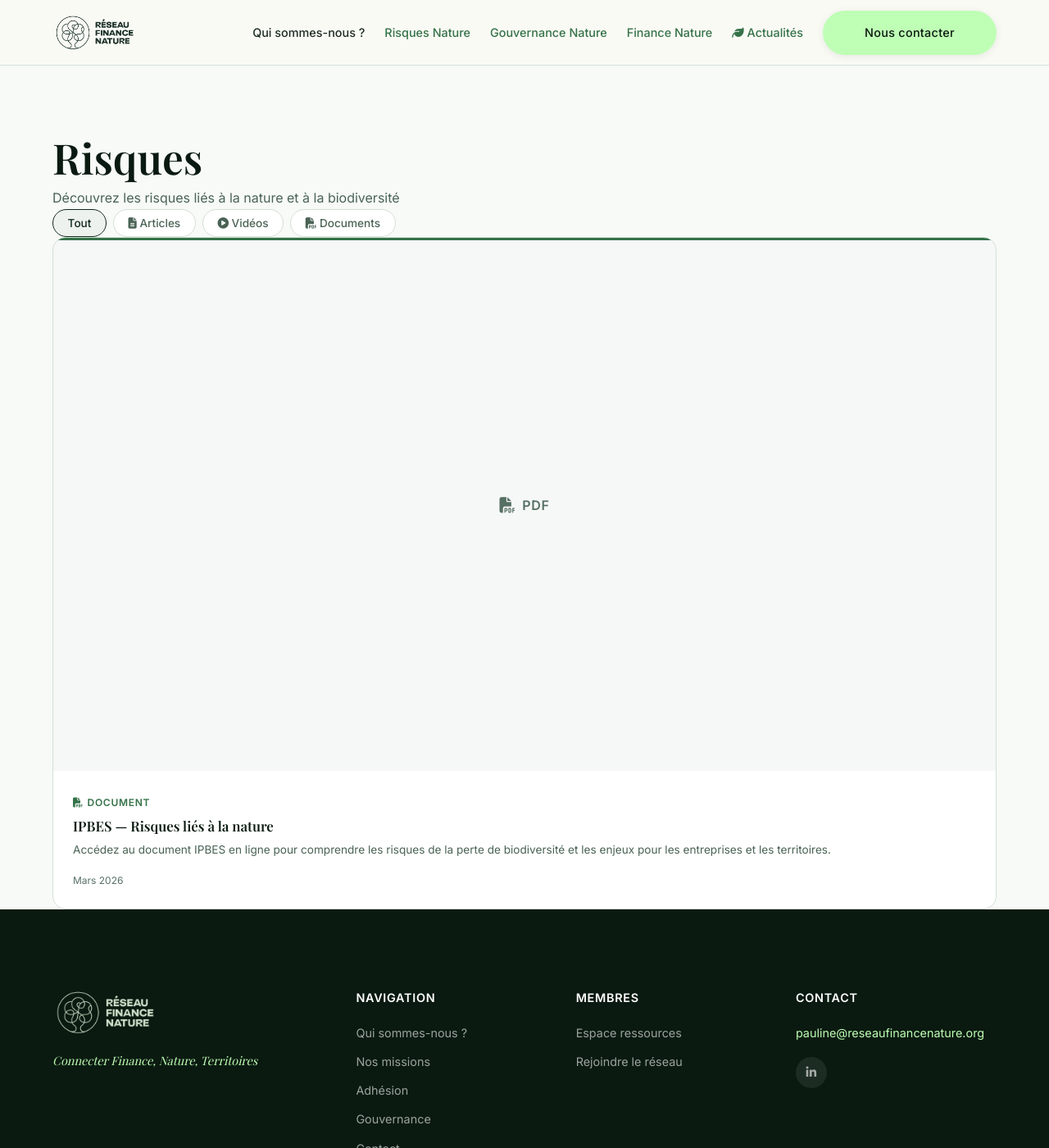
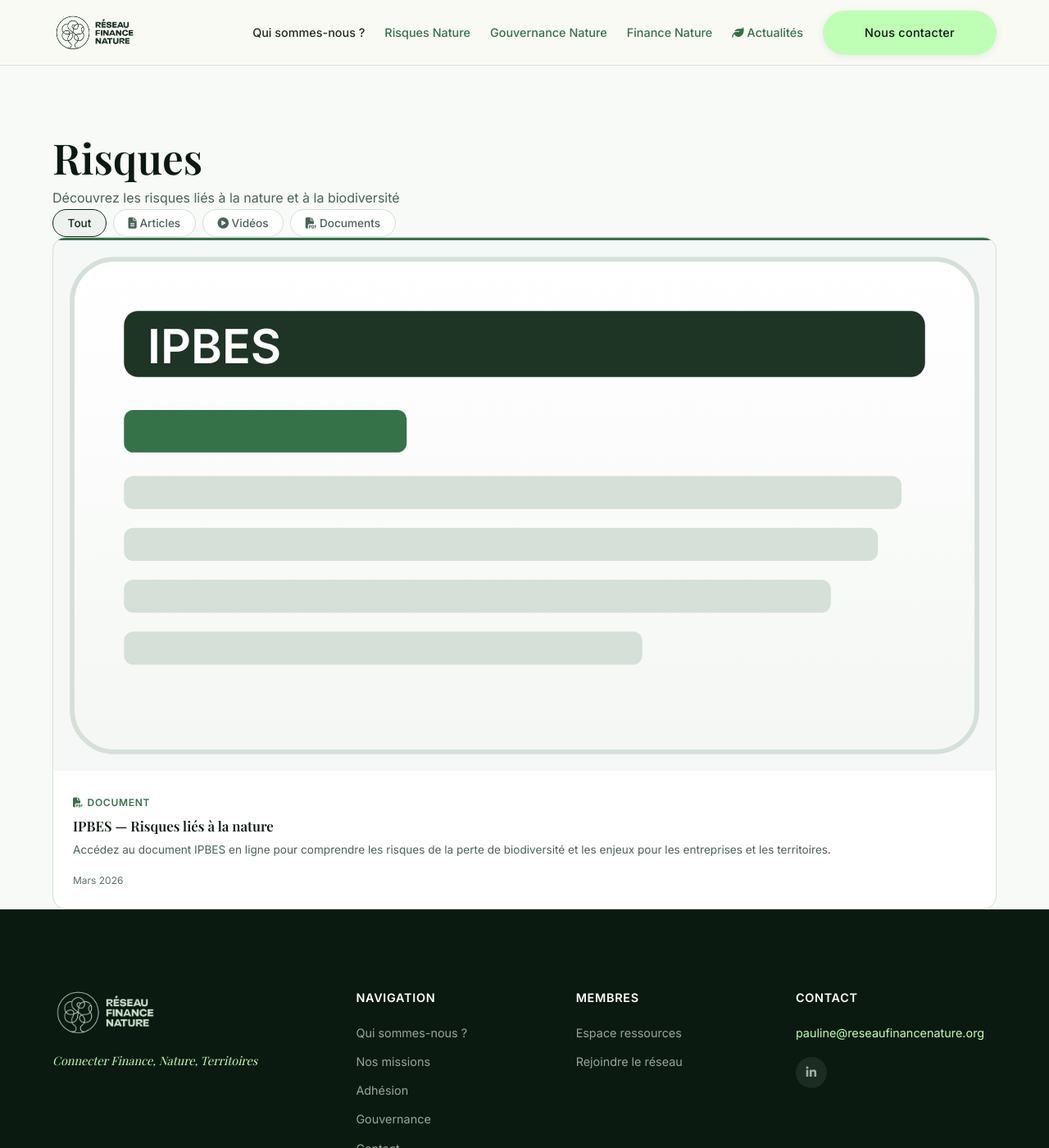
Before and after one commit to fabriceliut/reseau-finance-nature, a Jekyll site: the page built from pages/risques.html, in a window 1280 px wide and 1400 px high. Shown: the whole window at 82% size. Built offline with Jekyll 4.4.1, drawn with Linux system fonts in a browser that asks for light colours.

Commit message:
Add visual PDF preview thumbnail for IPBES resource on Risques page

```diff
--- a/assets/css/style.css
+++ b/assets/css/style.css
@@ -1094,6 +1094,14 @@ h4 { font-size: 1.1rem; }
   align-items: center;
   justify-content: center;
   color: var(--color-text-muted);
+  overflow: hidden;
+}
+
+.resource-card-thumbnail svg,
+.resource-card-thumbnail img {
+  width: 100%;
+  height: 100%;
+  object-fit: cover;
 }
 
 .resource-card-thumbnail .thumbnail-label {
--- a/pages/risques.html
+++ b/pages/risques.html
@@ -24,10 +24,22 @@ permalink: /risques/
         <a href="https://ipbes.canto.de/pdfviewer/viewer/viewer.html?v=IPBES12Media&portalType=v%2FIPBES12Media&column=document&id=cbeurbkq7t5vpc6fs2v9kbp75a&suffix=pdf&print=1" class="resource-card fade-up" data-type="document" target="_blank" rel="noopener noreferrer">
           <div class="resource-card-accent"></div>
           <div class="resource-card-thumbnail">
-            <div class="thumbnail-label">
-              <i aria-hidden="true" class="fas fa-file-pdf"></i>
-              PDF
-            </div>
+            <svg viewBox="0 0 400 225" aria-hidden="true" role="img" xmlns="http://www.w3.org/2000/svg">
+              <defs>
+                <linearGradient id="sheetGrad" x1="0%" y1="0%" x2="0%" y2="100%">
+                  <stop offset="0%" stop-color="#ffffff" />
+                  <stop offset="100%" stop-color="#f4f7f4" />
+                </linearGradient>
+              </defs>
+              <rect x="8" y="8" width="384" height="209" rx="18" fill="url(#sheetGrad)" stroke="#d4e0d8" stroke-width="2" />
+              <rect x="30" y="30" width="340" height="28" rx="6" fill="#122A1A" opacity="0.95" />
+              <rect x="30" y="72" width="120" height="18" rx="4" fill="#357248" />
+              <rect x="30" y="100" width="330" height="14" rx="4" fill="#d4e0d8" />
+              <rect x="30" y="122" width="320" height="14" rx="4" fill="#d4e0d8" />
+              <rect x="30" y="144" width="300" height="14" rx="4" fill="#d4e0d8" />
+              <rect x="30" y="166" width="220" height="14" rx="4" fill="#d4e0d8" />
+              <text x="40" y="52" font-family="Inter, sans-serif" font-size="20" font-weight="700" fill="#ffffff">IPBES</text>
+            </svg>
           </div>
           <div class="resource-card-body">
             <div class="resource-card-type"><i aria-hidden="true" class="fas fa-file-pdf"></i> Document</div>
```
